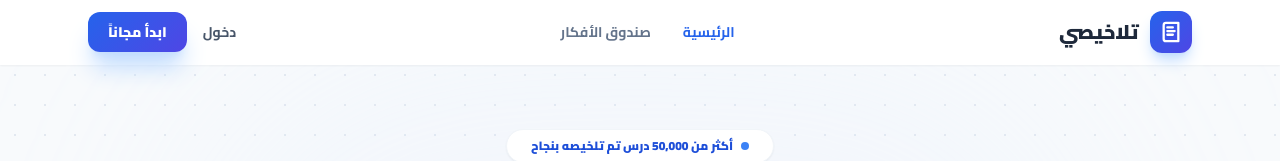
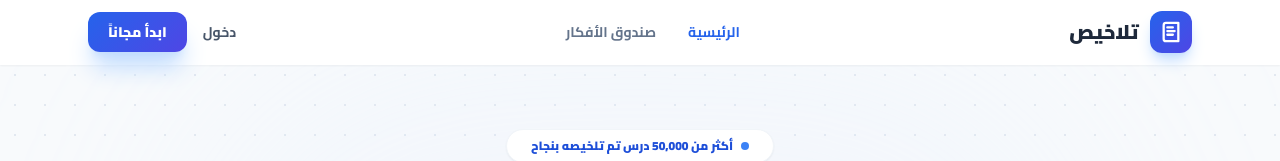
Before and after one commit to oubihiabdrrahim5-prog/tala5is, a React (Vite) app: page / in a window 1280 px wide. Shown: the top 161 px of the page. Built offline with nearby package versions, Linux system fonts and the light colour scheme.

Commit message:
update project files

```diff
--- a/App.tsx
+++ b/App.tsx
@@ -309,7 +309,7 @@ const App: React.FC = () => {
              <div className="bg-blue-600 p-4 rounded-3xl text-white shadow-xl">
                <svg width="32" height="32" viewBox="0 0 24 24" fill="none" stroke="currentColor" strokeWidth="3.5"><path d="M12 22s8-4 8-10V5l-8-3-8 3v7c0 6 8 10 8 10z"/></svg>
              </div>
-             تلاخيصي
+             تلاخيص
           </div>
           <p className="text-slate-500 font-bold mb-12 text-xl max-w-md mx-auto">الذكاء الاصطناعي في خدمة مستقبلك الدراسي وتفوقك.</p>
           <div className="h-px w-40 bg-slate-200 mx-auto mb-12"></div>
--- a/Header.tsx
+++ b/Header.tsx
@@ -31,7 +31,7 @@ const Header: React.FC<HeaderProps> = ({ user, onAuthClick, onLogout, onGoHome,
           <div className="gradient-btn p-2.5 rounded-xl shadow-lg shadow-blue-200 group-hover:scale-110 transition-transform">
             <svg xmlns="http://www.w3.org/2000/svg" width="22" height="22" viewBox="0 0 24 24" fill="none" stroke="white" strokeWidth="2.5" strokeLinecap="round" strokeLinejoin="round"><path d="M4 19.5v-15A2.5 2.5 0 0 1 6.5 2H20v20H6.5a2.5 2.5 0 0 1-2.5-2.5Z"/><path d="M8 7h6"/><path d="M8 11h8"/><path d="M8 15h6"/></svg>
           </div>
-          <h1 className="text-xl font-black tracking-tight text-slate-800">تلاخيصي</h1>
+          <h1 className="text-xl font-black tracking-tight text-slate-800">تلاخيص</h1>
         </div>
 
         <nav className="hidden md:flex items-center gap-10">
--- a/components/FeedbackSection.tsx
+++ b/components/FeedbackSection.tsx
@@ -88,7 +88,7 @@ const FeedbackSection: React.FC<Props> = ({ user, onAuthRequired }) => {
                   disabled={!user}
                   value={feedback}
                   onChange={(e) => setFeedback(e.target.value)}
-                  placeholder="ما الذي تود رؤيته في تلاخيصي مستقبلاً؟"
+                  placeholder="ما الذي تود رؤيته في تلاخيص مستقبلاً؟"
                   className="w-full h-48 p-8 bg-white border-2 border-slate-100 rounded-[2.5rem] focus:border-blue-500 outline-none transition-all font-bold text-slate-800 resize-none shadow-sm text-lg leading-relaxed placeholder:text-slate-300"
                 />
                 {user && (
--- a/components/Header.tsx
+++ b/components/Header.tsx
@@ -32,7 +32,7 @@ const Header: React.FC<HeaderProps> = ({ user, onAuthClick, onLogout, onGoHome,
           <div className="gradient-btn p-2.5 rounded-xl shadow-lg shadow-blue-200 group-hover:scale-110 transition-transform">
             <svg xmlns="http://www.w3.org/2000/svg" width="22" height="22" viewBox="0 0 24 24" fill="none" stroke="white" strokeWidth="2.5" strokeLinecap="round" strokeLinejoin="round"><path d="M4 19.5v-15A2.5 2.5 0 0 1 6.5 2H20v20H6.5a2.5 2.5 0 0 1-2.5-2.5Z"/><path d="M8 7h6"/><path d="M8 11h8"/><path d="M8 15h6"/></svg>
           </div>
-          <h1 className="text-xl font-black tracking-tight text-slate-800">تلاخيصي</h1>
+          <h1 className="text-xl font-black tracking-tight text-slate-800">تلاخيص</h1>
         </div>
 
         <nav className="hidden md:flex items-center gap-8">
--- a/components/ResultView.tsx
+++ b/components/ResultView.tsx
@@ -74,7 +74,7 @@ const ResultView: React.FC<Props> = ({ result, onReset, userEmail }) => {
       // @ts-ignore
       const canvas = await html2canvas(exportRef.current, { scale: 2, useCORS: true, backgroundColor: '#fafbff' });
       const link = document.createElement('a');
-      link.download = `تلاخيصي_${result.title}.png`;
+      link.download = `تلاخيص_${result.title}.png`;
       link.href = canvas.toDataURL('image/png');
       link.click();
     } catch (error) { console.error(error); } finally { setIsExporting(false); }
@@ -93,7 +93,7 @@ const ResultView: React.FC<Props> = ({ result, onReset, userEmail }) => {
       const pdfWidth = pdf.internal.pageSize.getWidth();
       const pdfHeight = (canvas.height * pdfWidth) / canvas.width;
       pdf.addImage(imgData, 'PNG', 0, 0, pdfWidth, pdfHeight);
-      pdf.save(`تلاخيصي_${result.title}.pdf`);
+      pdf.save(`تلاخيص_${result.title}.pdf`);
     } catch (error) { console.error(error); } finally { setIsExporting(false); }
   };
 
--- a/index.html
+++ b/index.html
@@ -4,7 +4,7 @@
   <head>
     <meta charset="UTF-8" />
     <meta name="viewport" content="width=device-width, initial-scale=1.0" />
-    <title>تلاخيصي - ثورة في التعليم الفردي</title>
+    <title>تلاخيص - ثورة في التعليم الفردي</title>
     <script src="https://cdn.tailwindcss.com"></script>
     <script src="https://cdnjs.cloudflare.com/ajax/libs/html2canvas/1.4.1/html2canvas.min.js"></script>
     <script src="https://cdnjs.cloudflare.com/ajax/libs/jspdf/2.5.1/jspdf.umd.min.js"></script>
--- a/metadata.json
+++ b/metadata.json
@@ -1,5 +1,5 @@
 {
-  "name": "تلاخيصي - Talakhisi",
+  "name": "تلاخيص - Talakhisi",
   "description": "منصة تعليمية ذكية لتلخيص الدروس، استخراج المصطلحات، وتقييم أهمية الفقرات باستخدام الذكاء الاصطناعي.",
   "requestFramePermissions": []
 }
--- a/package.json
+++ b/package.json
@@ -1,5 +1,5 @@
 {
-  "name": "تلاخيصي---talakhisi",
+  "name": "تلاخيص---talakhisi",
   "private": true,
   "version": "0.0.0",
   "type": "module",
```
Also changed, not shown: 1 other file (tests, documents, lock files or other folders).
